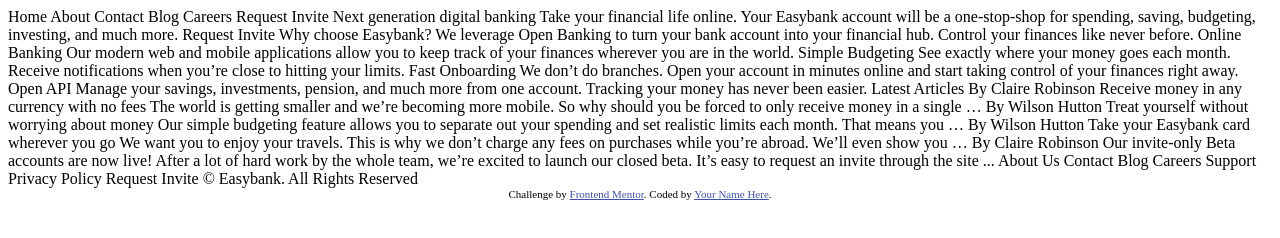
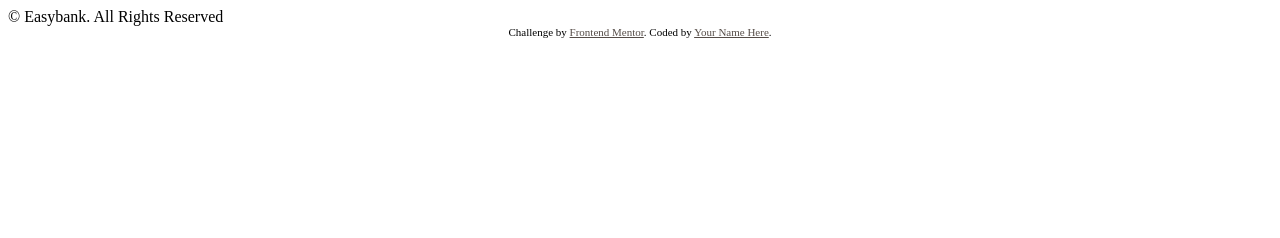
Before and after one commit to Giselemu/Easy-Banking, a plain HTML site: page index.html in a window 1280 px wide. Drawn offline with Linux system fonts and the light colour scheme.

```diff
--- a/index.html
+++ b/index.html
@@ -6,90 +6,17 @@
 
   <link rel="icon" type="image/png" sizes="32x32" href="./images/favicon-32x32.png">
 
-  <title>Frontend Mentor | Easybank landing page</title>
+  <title>Frontend Mentor | landing page</title>
 
   <!-- Feel free to remove these styles or customise in your own stylesheet 👍 -->
   <style>
     .attribution { font-size: 11px; text-align: center; }
-    .attribution a { color: hsl(228, 45%, 44%); }
+    .attribution a { color: hsl(20, 9%, 31%); }
   </style>
 </head>
 <body>
 
-  Home
-  About
-  Contact
-  Blog
-  Careers
 
-  Request Invite
-
-
-
-  Next generation digital banking
-
-  Take your financial life online. Your Easybank account will be a one-stop-shop
-  for spending, saving, budgeting, investing, and much more.
-
-  Request Invite
-
-
-
-  Why choose Easybank?
-
-  We leverage Open Banking to turn your bank account into your financial hub. Control
-  your finances like never before.
-
-  Online Banking
-  Our modern web and mobile applications allow you to keep track of your finances
-  wherever you are in the world.
-
-  Simple Budgeting
-  See exactly where your money goes each month. Receive notifications when you’re
-  close to hitting your limits.
-
-  Fast Onboarding
-  We don’t do branches. Open your account in minutes online and start taking control
-  of your finances right away.
-
-  Open API
-  Manage your savings, investments, pension, and much more from one account. Tracking
-  your money has never been easier.
-
-
-
-  Latest Articles
-
-  By Claire Robinson
-  Receive money in any currency with no fees
-  The world is getting smaller and we’re becoming more mobile. So why should you be
-  forced to only receive money in a single …
-
-  By Wilson Hutton
-  Treat yourself without worrying about money
-  Our simple budgeting feature allows you to separate out your spending and set
-  realistic limits each month. That means you …
-
-  By Wilson Hutton
-  Take your Easybank card wherever you go
-  We want you to enjoy your travels. This is why we don’t charge any fees on purchases
-  while you’re abroad. We’ll even show you …
-
-  By Claire Robinson
-  Our invite-only Beta accounts are now live!
-  After a lot of hard work by the whole team, we’re excited to launch our closed beta.
-  It’s easy to request an invite through the site ...
-
-
-
-  About Us
-  Contact
-  Blog
-  Careers
-  Support
-  Privacy Policy
-
-  Request Invite
 
   © Easybank. All Rights Reserved
 
```
